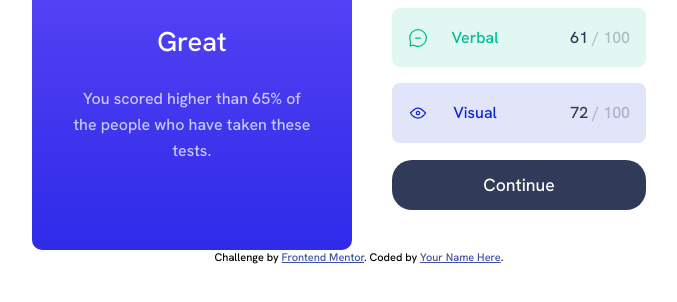
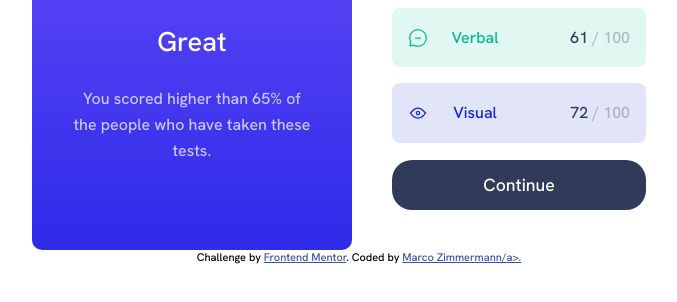
Before and after one commit to bluepersia/Results-summary-component, a website with bundled scripts: page index.html in a window 1280 px wide. Shown: the part 394-696 px from the top of the page, without its empty margins (281-958 px from the left). Built offline with nearby package versions, Linux system fonts and the light colour scheme.

Commit message:
Name fix

```diff
--- a/index.html
+++ b/index.html
@@ -61,7 +61,7 @@
 
   <div class="attribution">
     Challenge by <a href="https://www.frontendmentor.io?ref=challenge" target="_blank">Frontend Mentor</a>.
-    Coded by <a href="#">Your Name Here</a>.
+    Coded by <a href="#">Marco Zimmermann/a>.
   </div>
 
   <script src="app.js" type="module"></script>
```
